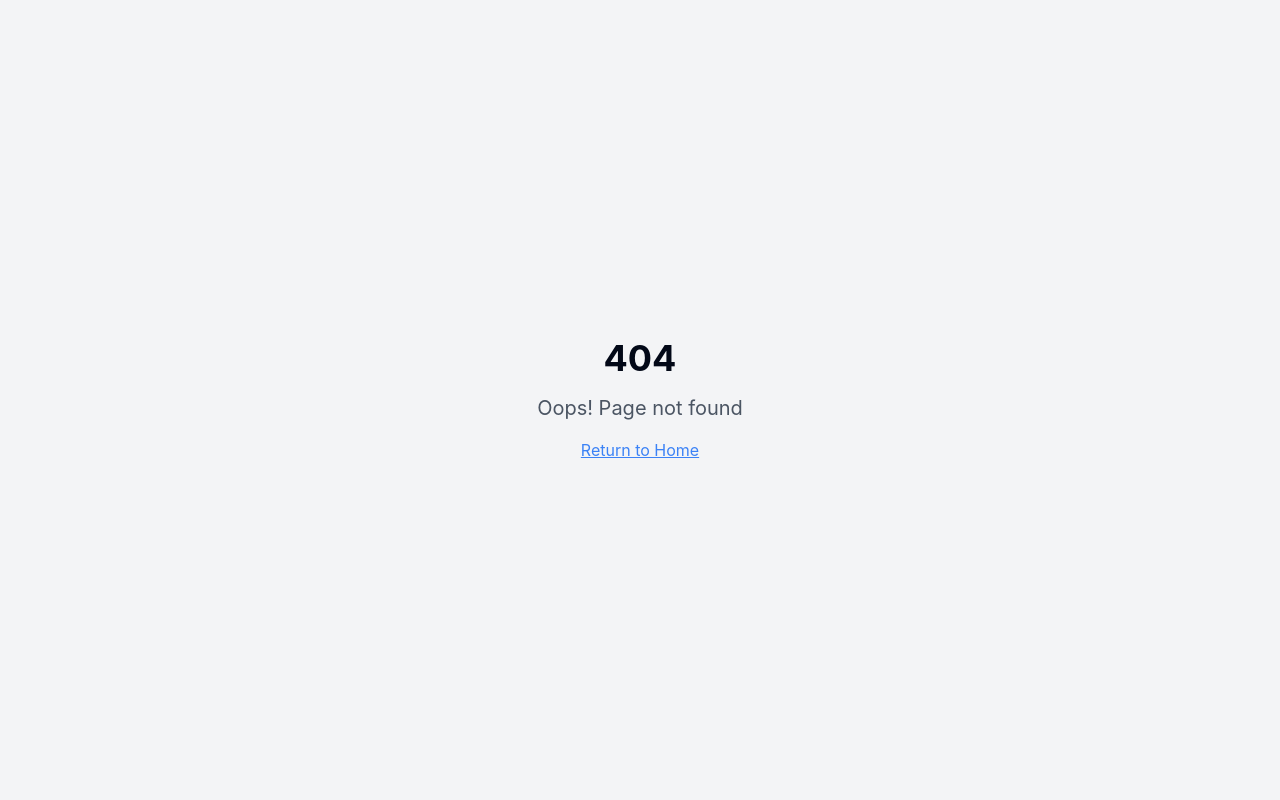
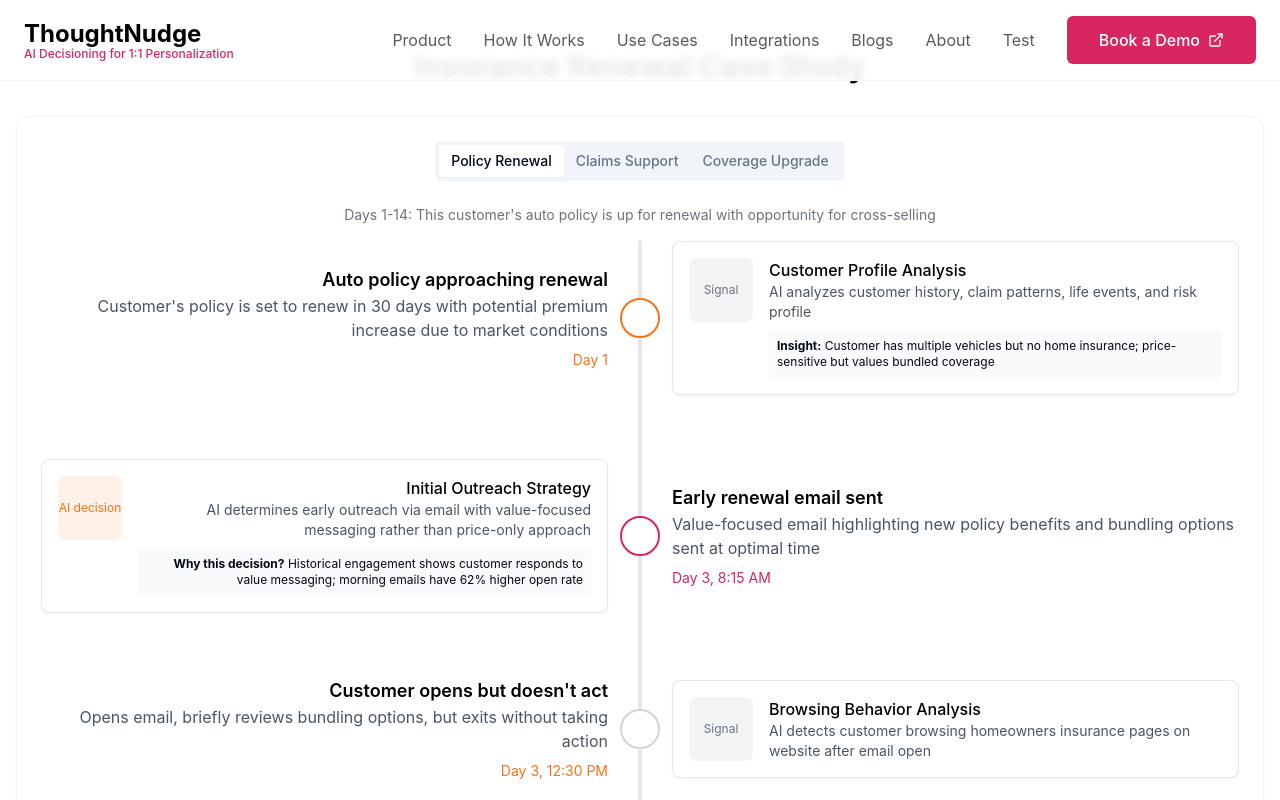
Before and after one commit to SP-Thoughtnudge/tn-website-nudge-ai-nexus-57-v1, a React (Vite) app: page /test in a window 1280 px wide. Before the commit this address had no page. Shown: the top 800 px of the page. Built offline with nearby package versions, Linux system fonts and the light colour scheme.

Commit message:
Add Test page to navigation
Adds the "Test" page to the main navigation menu in the `Navbar` component, making it accessible from all pages.

```diff
--- a/src/App.tsx
+++ b/src/App.tsx
@@ -16,6 +16,7 @@ import Blogs from "./pages/Blogs";
 import EcommerceBrochure from "./pages/EcommerceBrochure";
 import TelecomBrochure from "./pages/TelecomBrochure";
 import InsuranceBrochure from "./pages/InsuranceBrochure";
+import Test from "./pages/Test";
 
 // Create a new QueryClient instance
 const queryClient = new QueryClient();
@@ -35,6 +36,7 @@ const App = () => {
             <Route path="/integrations" element={<Integrations />} />
             <Route path="/about" element={<About />} />
             <Route path="/blogs" element={<Blogs />} />
+            <Route path="/test" element={<Test />} />
             <Route path="/brochure/ecommerce" element={<EcommerceBrochure />} />
             <Route path="/brochure/telecom" element={<TelecomBrochure />} />
             <Route path="/brochure/insurance" element={<InsuranceBrochure />} />
--- a/src/components/ui/navbar.tsx
+++ b/src/components/ui/navbar.tsx
@@ -45,6 +45,9 @@ const Navbar = () => {
           </Link>
           <Link to="/about" className="text-brand-gray hover:text-brand-orange transition-colors">
             About
+          </Link>
+          <Link to="/test" className="text-brand-gray hover:text-brand-orange transition-colors">
+            Test
           </Link>
           <CalendarDialog buttonVariant="pink" className="ml-4">
             Book a Demo
@@ -106,6 +109,13 @@ const Navbar = () => {
             >
               About
             </Link>
+            <Link
+              to="/test"
+              className="text-brand-gray hover:text-brand-orange py-2 transition-colors"
+              onClick={() => setIsMenuOpen(false)}
+            >
+              Test
+            </Link>
             <CalendarDialog buttonVariant="pink" className="mt-2">
               Book a Demo
             </CalendarDialog>
```
